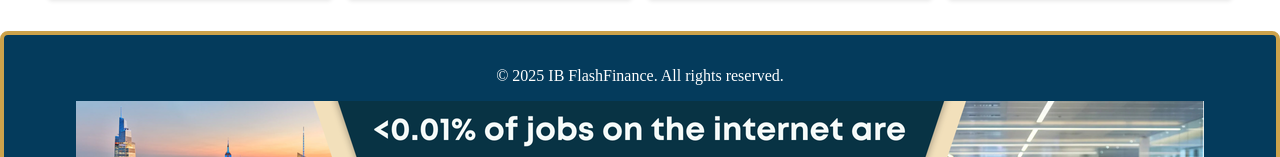
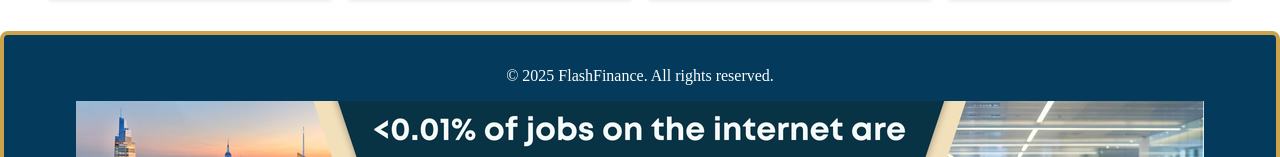
Before and after one commit to arnavs06/ReactFlashFinanceDraft, a React (Vite) app: page / in a window 1280 px wide. Shown: the part 1334-1491 px from the top of the page. Built offline with nearby package versions, Linux system fonts and the light colour scheme.

Commit message:
fixed header v2

```diff
--- a/src/components/Footer.jsx
+++ b/src/components/Footer.jsx
@@ -3,7 +3,7 @@
 
 const Footer = () => (
   <footer>
-    <p>&copy; 2025 IB FlashFinance. All rights reserved.</p>
+    <p>&copy; 2025 FlashFinance. All rights reserved.</p>
     <img src='../linkedinBanner.png'></img>
   </footer>
 );
```
